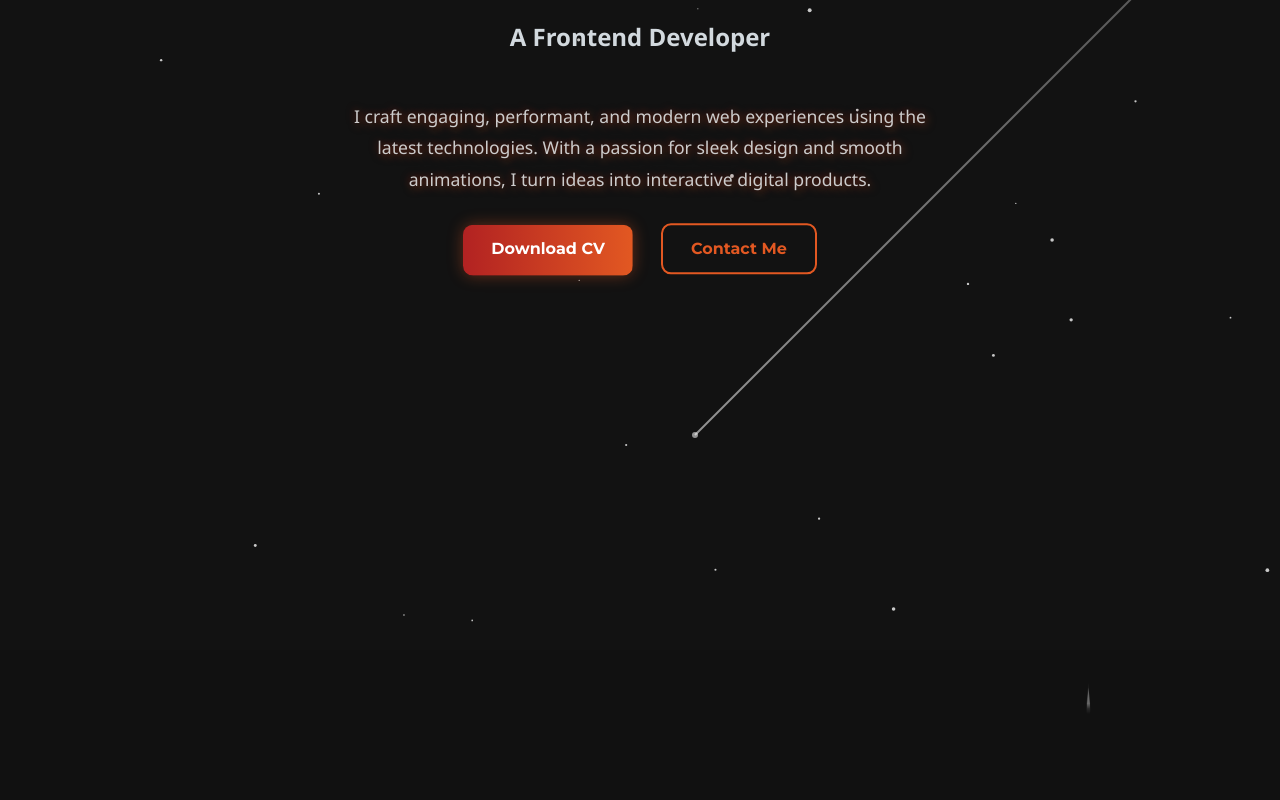
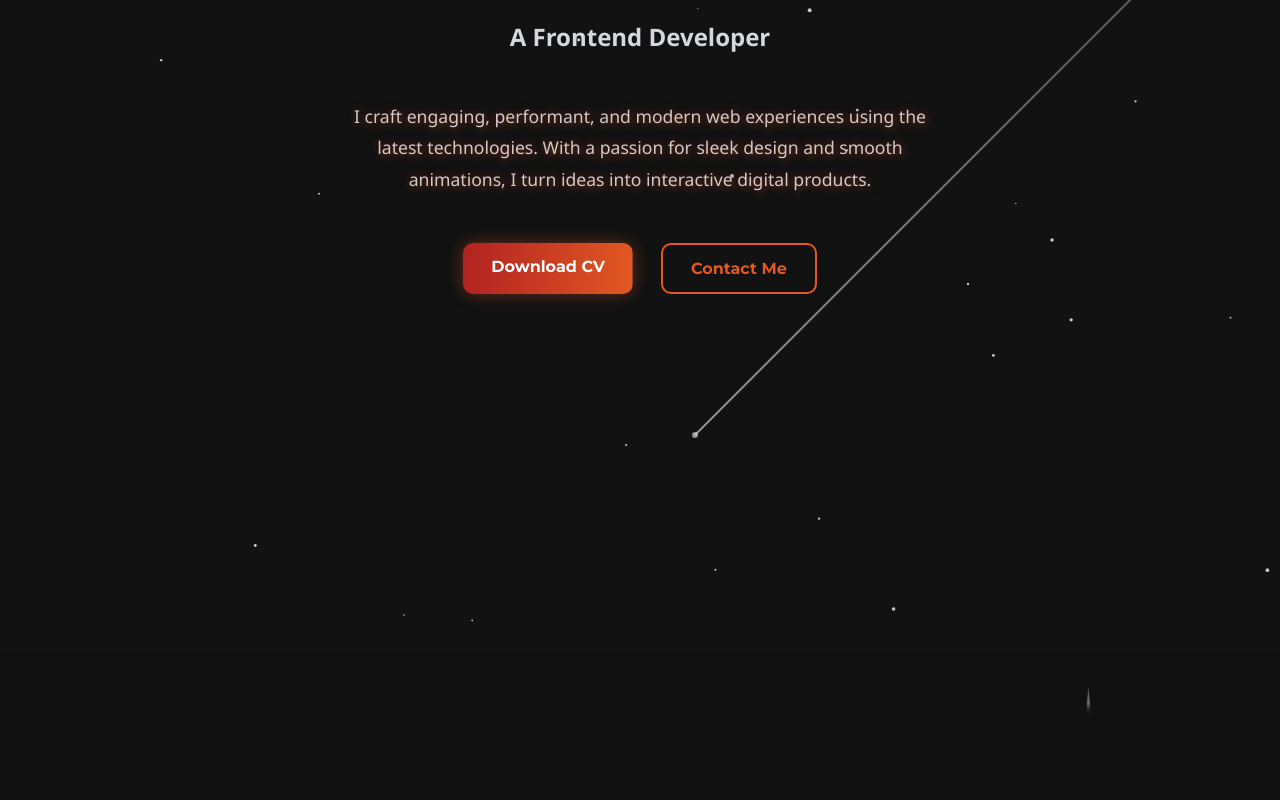
Before and after one commit to Pranjal-Sahu21/portfolio-website, a React (Vite) app: page / in a window 1280 px wide. Shown: the top 800 px of the page. Built offline with nearby package versions, Linux system fonts and the light colour scheme.

Commit message:
Minute changes

```diff
--- a/src/Home.css
+++ b/src/Home.css
@@ -67,7 +67,6 @@
 
 .hero-buttons .primary:hover {
   background-position: left center;
-  transform: scale(1.05);
 }
 
 .hero-buttons .secondary {
--- a/src/Home.jsx
+++ b/src/Home.jsx
@@ -139,7 +139,7 @@ export default function Home() {
           initial={{ opacity: 0, x: -100 }}
           animate={{ opacity: 1, x: 0 }}
           transition={{ duration: 0.8, ease: "easeOut" }}
-          style={{fontFamily: "Montserrat"}}
+          style={{ fontFamily: "Montserrat" }}
         >
           Hi, I'm <span className="name">Pranjal</span>
         </motion.h1>
@@ -175,23 +175,11 @@ export default function Home() {
             target="_blank"
             className="primary"
             download
-            animate={{ y: [0, -20, 0] }}
-            transition={{ duration: 4, repeat: Infinity, ease: "easeInOut" }}
           >
             Download CV
           </motion.a>
 
-          <motion.a
-            href="#contact"
-            className="secondary"
-            animate={{ y: [0, -20, 0] }}
-            transition={{
-              duration: 4,
-              repeat: Infinity,
-              ease: "easeInOut",
-              delay: 0.5,
-            }}
-          >
+          <motion.a href="#contact" className="secondary">
             Contact Me
           </motion.a>
         </motion.div>
```
